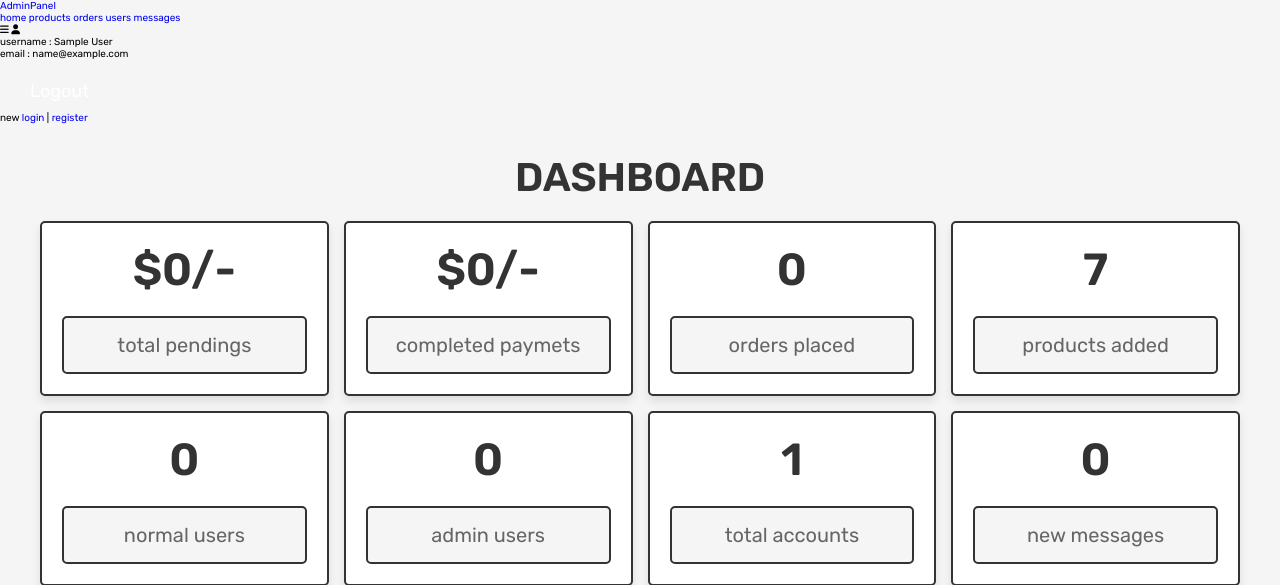
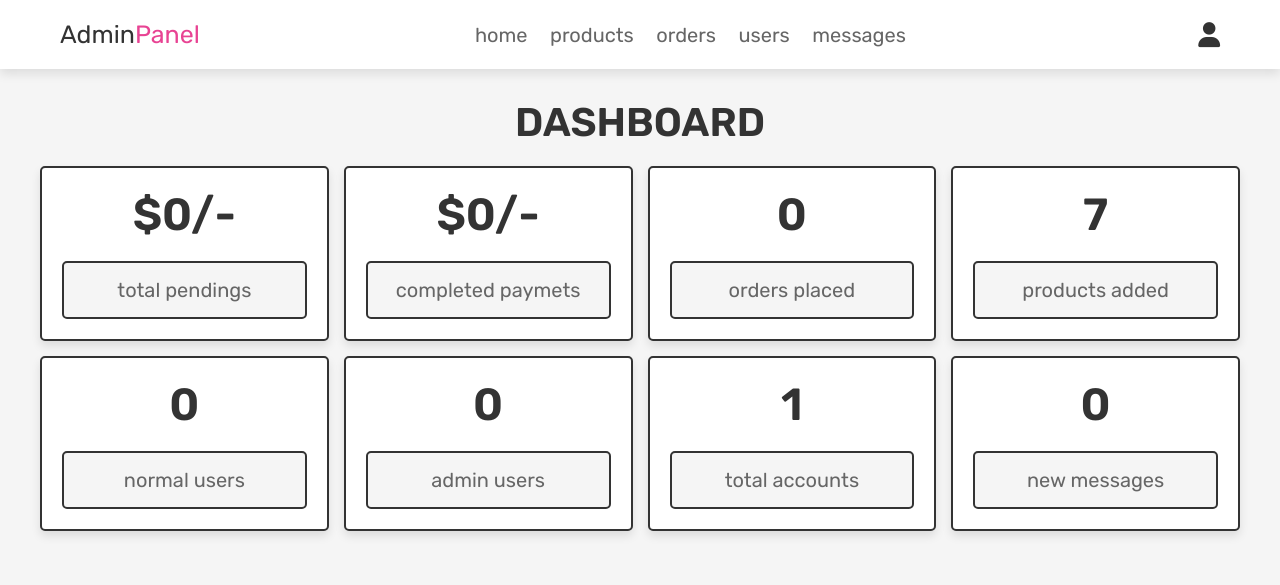
Before and after one commit to Lanarus/flower-shop, a PHP site: page /admin_page.php in a window 1280 px wide. Shown: the top 585 px of the page. Run offline with PHP 8.4, Linux system fonts and the light colour scheme; the visitor is signed in with stand-in values (Sample User, id 1); data comes from the database, SQL or seed files in the repository; data that the repository does not hold is empty.

Commit message:
admin header css

```diff
--- a/admin_header.php
+++ b/admin_header.php
@@ -10,8 +10,6 @@ if(isset($message)){
    }
 }
 ?>
-
-
 
 <header class="header">
 
--- a/css/admin_style1.css
+++ b/css/admin_style1.css
@@ -105,7 +105,101 @@ section{
    transform: rotate(90deg);
 }
 
+.header{
+   position: sticky;
+   top:0; left:0; right:0;
+   z-index: 1000;
+   background-color: var(--white);
+   box-shadow: var(--box-shadow);
+}
 
+.header .flex{
+   display: flex;
+   align-items: center;
+   justify-content: space-between;
+   padding:2rem;
+   max-width: 1200px;
+   margin:0 auto;
+   position: relative;
+}
+
+.header .flex .account-box{
+   position: absolute;
+   top:120%; right:2rem;
+   width: 33rem;
+   border-radius: .5rem;
+   box-shadow: var(--box-shadow);
+   background-color: var(--white);
+   padding:2rem;
+   text-align: center;
+   border:var(--border);
+   display: none;
+   animation: fadeIn .2s linear;
+}
+
+.header .flex .account-box.active{
+   display: inline-block;
+}
+
+.header .flex .account-box p{
+   padding-bottom: 1rem;
+   font-size: 2rem;
+   color:var(--light-color);
+   line-height: 1.5;
+}
+
+.header .flex .account-box p span{
+   color:var(--pink);
+}
+
+.header .flex .account-box div{
+   font-size: 2rem;
+   margin-top: 2rem;
+   color:var(--light-color);
+}
+
+.header .flex .account-box div a{
+   color:var(--orange);
+}
+
+.header .flex .account-box div a:hover{
+   text-decoration: underline;
+}
+
+.header .flex .icons div{
+   font-size: 2.5rem;
+   margin-left: 1.7rem;
+   cursor: pointer;
+   color:var(--black);
+}
+
+.header .flex .icons div:hover{
+   color:var(--pink);
+}
+
+.header .flex .navbar a{
+   margin:0 1rem;
+   font-size: 2rem;
+   color:var(--light-color);
+}
+
+.header .flex .navbar a:hover{
+   text-decoration: underline;
+   color:var(--pink);
+}
+
+.header .flex .logo{
+   font-size: 2.5rem;
+   color:var(--black);
+}
+
+.header .flex .logo span{
+   color:var(--pink);
+}
+
+#menu-btn{
+   display: none;
+}
 .dashboard .box-container{
     display: grid;
     grid-template-columns: repeat(auto-fit, minmax(27rem, 1fr));
```
